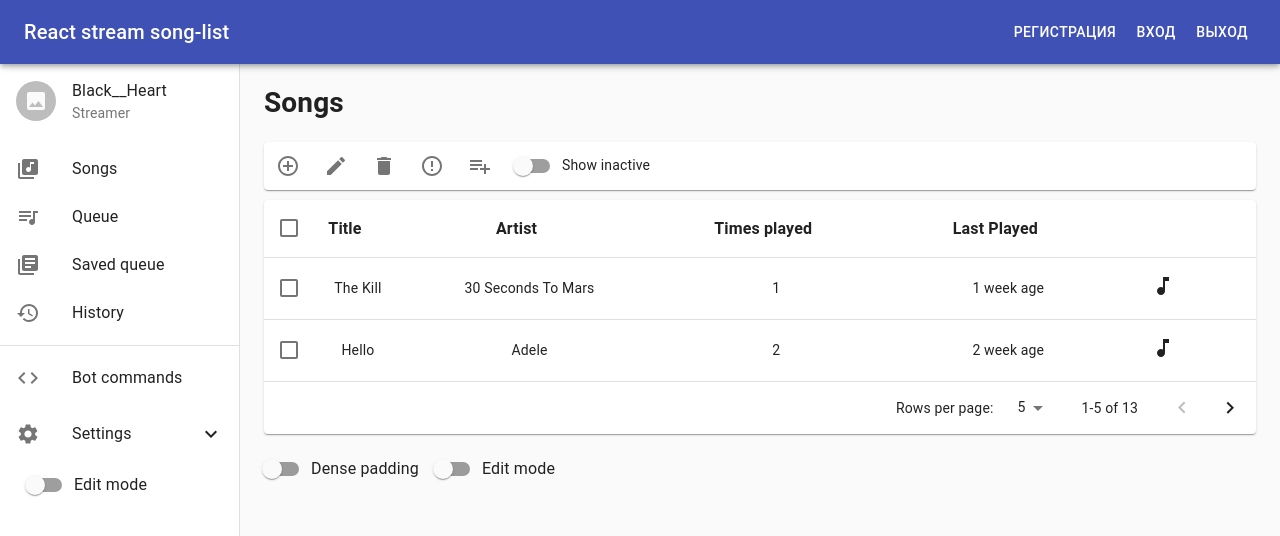
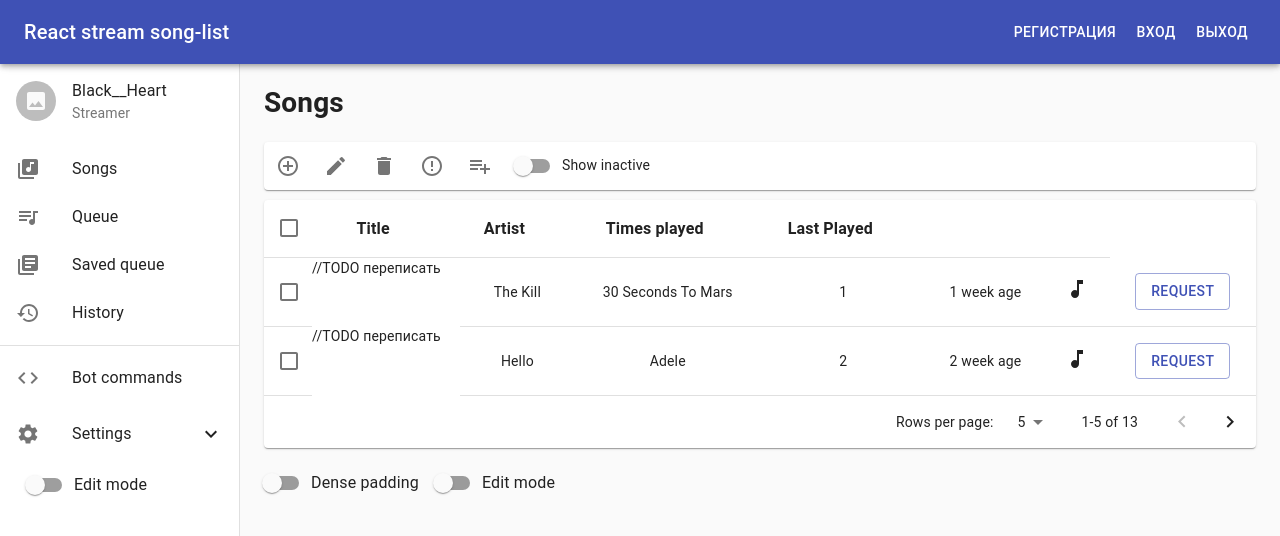
Before and after one commit to BlackHeart426/react-songlist, a React (Create React App) app: page /songs in a window 1280 px wide. Shown: the top 536 px of the page. Built offline with nearby package versions, Linux system fonts and the light colour scheme.

Commit message:
TablePagination dynamic rows

```diff
--- a/src/companents/TablePagination/TablePagination.js
+++ b/src/companents/TablePagination/TablePagination.js
@@ -270,7 +270,6 @@ export default function ComponentTablePagination(props) {
      * Выбрать все
      */
     const handleSelectAllClick = event => {
-        debugger
         if (event.target.checked) {
             const newSelecteds = props.rowsData.map(n => n.title);
             setSelected(newSelecteds);
@@ -364,8 +363,10 @@ export default function ComponentTablePagination(props) {
                             {stableSort(props.rowsData, getComparator(order, orderBy))
                                 .slice(page * rowsPerPage, page * rowsPerPage + rowsPerPage)
                                 .map((row, index) => {
+
                                     const isItemSelected = isSelected(row.title);
                                     const labelId = `enhanced-table-checkbox-${index}`;
+
 
                                     return (
                                         <TableRow
@@ -386,24 +387,16 @@ export default function ComponentTablePagination(props) {
                                                     inputProps={{'aria-labelledby': labelId}}
                                                 />
                                             </TableCell>
-                                            <TableCell align="center" component="th" id={labelId} scope="row" padding="none">
-                                                {row.title}
+                                            //TODO переписать
+                                            { Object.keys(row).map(item =>
+                                                row[item] === 'tag'
+                                                    ?
+                                                    <TableCell align="center">
+                                                        <MusicNoteIcon/>
                                                 </TableCell>
-
-                                            <TableCell align="center">{row.artist}</TableCell>
-                                            <TableCell align="center">{row.timesPlayed}</TableCell>
-                                            <TableCell align="center">{row.lastPlayed}</TableCell>
+                                                : row[item] === 'btn'
+                                                    ?
                                                     <TableCell align="center">
-                                                {
-                                                    row.tag == 'tag'  ?
-                                                        <MusicNoteIcon/>
-                                                        :
-                                                        <React.Fragment/>
-                                                }
-                                            </TableCell>
-                                            <TableCell align="center">
-                                            {
-                                                row.action == 'btn' && editMode ?
                                                         <Button
                                                             type="submit"
                                                             color="primary"
@@ -411,10 +404,12 @@ export default function ComponentTablePagination(props) {
                                                         >
                                                             request
                                                         </Button>
-                                                   :
-                                                <React.Fragment/>
+                                                    </TableCell>
+                                                    :<TableCell align="center">
+                                                        {row[item]}
+                                                    </TableCell>
+                                            )
                                             }
-                                            </TableCell>
                                         </TableRow>
                                     );
                                 })}
```
Also changed, not shown: src/page/Songs.js (+11 -0 lines). Lines whose indentation alone changed are shown as unchanged.
